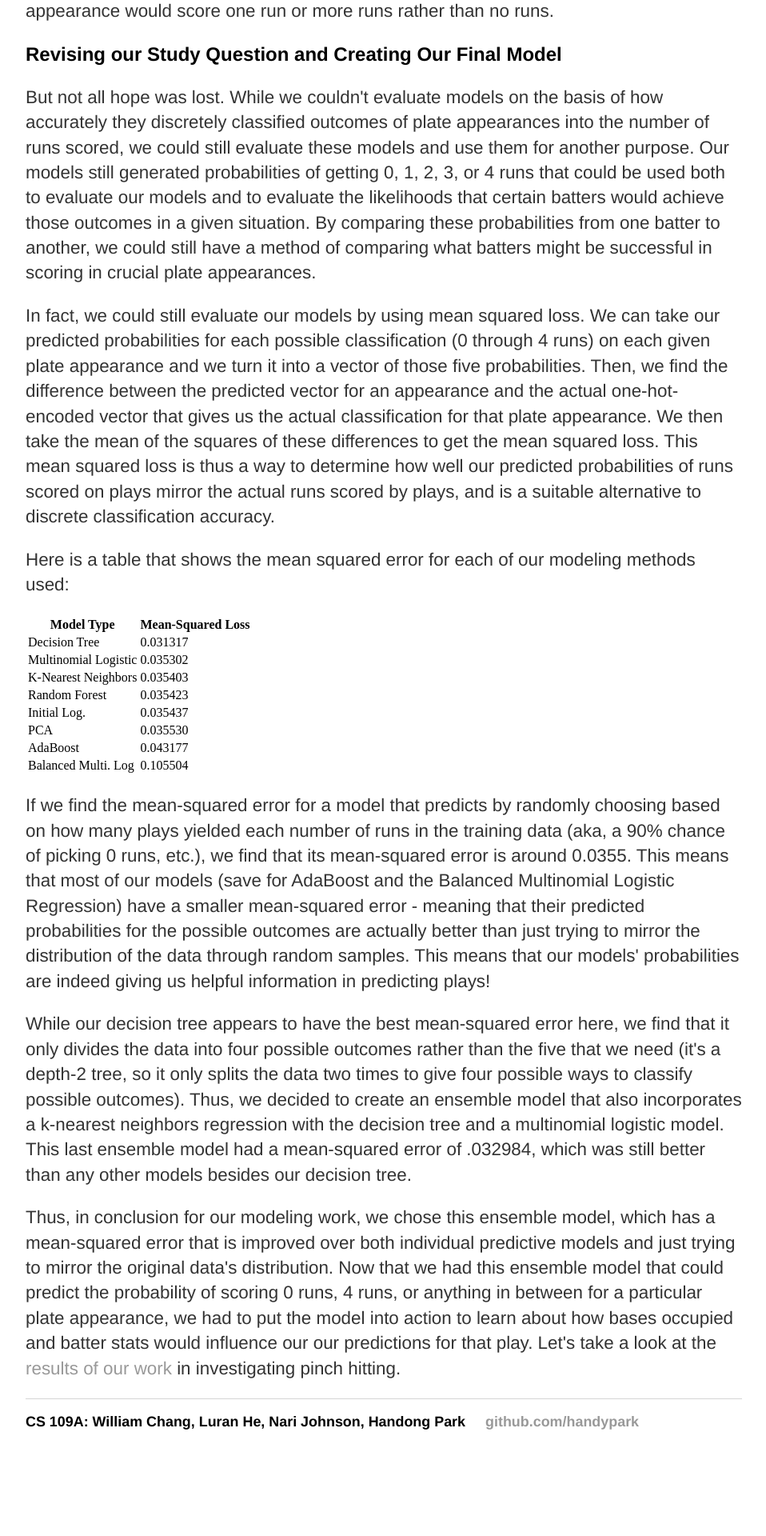
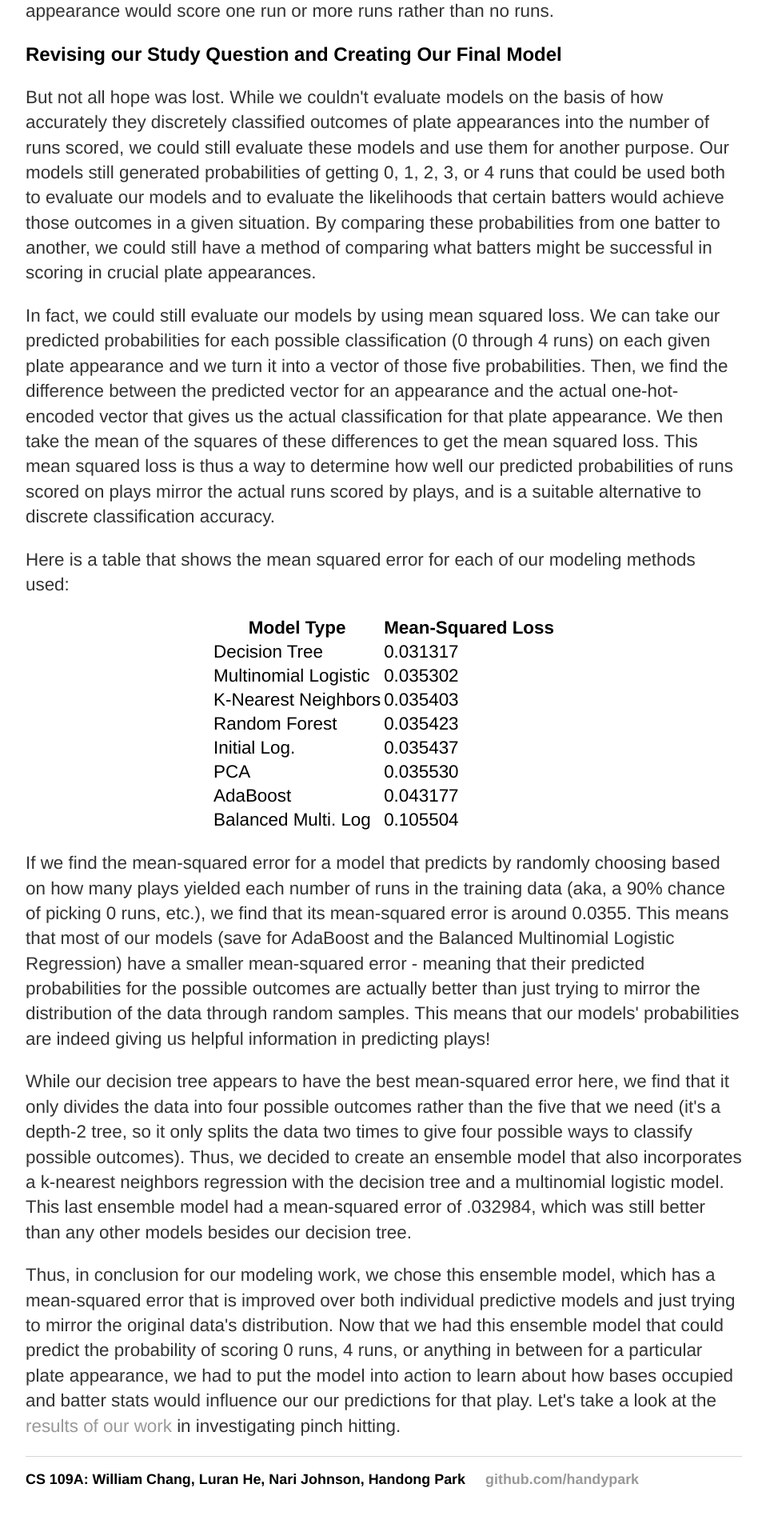
Before and after one commit to handypark/handypark.github.io, a Jekyll site: the page built from methodology.html, in a window 1280 px wide. Shown: the part 2229-4149 px from the top of the page at 80% size, without its empty margins (160-1118 px from the left). Built offline with Jekyll 4.4.1, drawn with Linux system fonts in a browser that asks for light colours; before the commit the page ends 4077 px from its top, so only the background shows below that.

Commit message:
Update main.css

```diff
--- a/css/main.css
+++ b/css/main.css
@@ -57,3 +57,8 @@ img{
     margin: auto;
     width: 60%;
 }
+table{
+    margin: auto;
+    font-family:'Helvetica', 'Arial', 'Sans-Serif';
+    font-size: 1.4em;
+}
```
